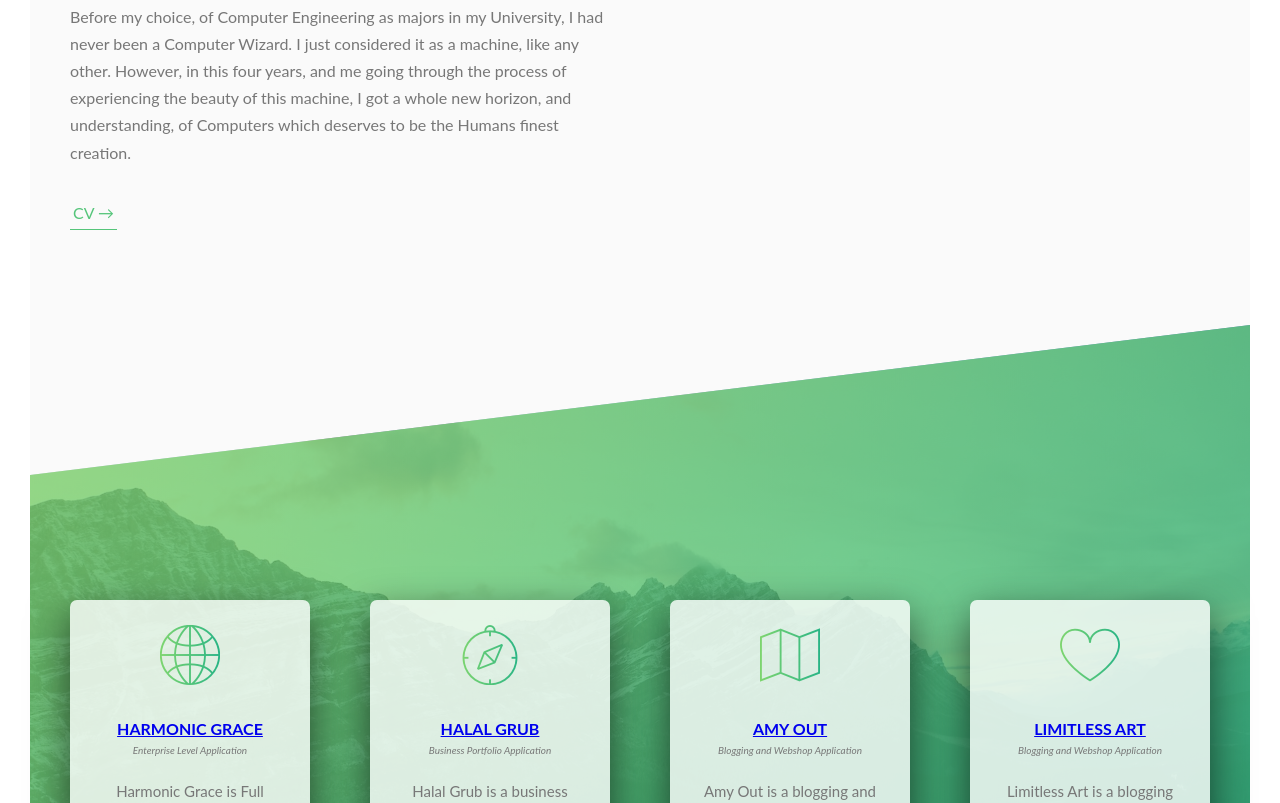
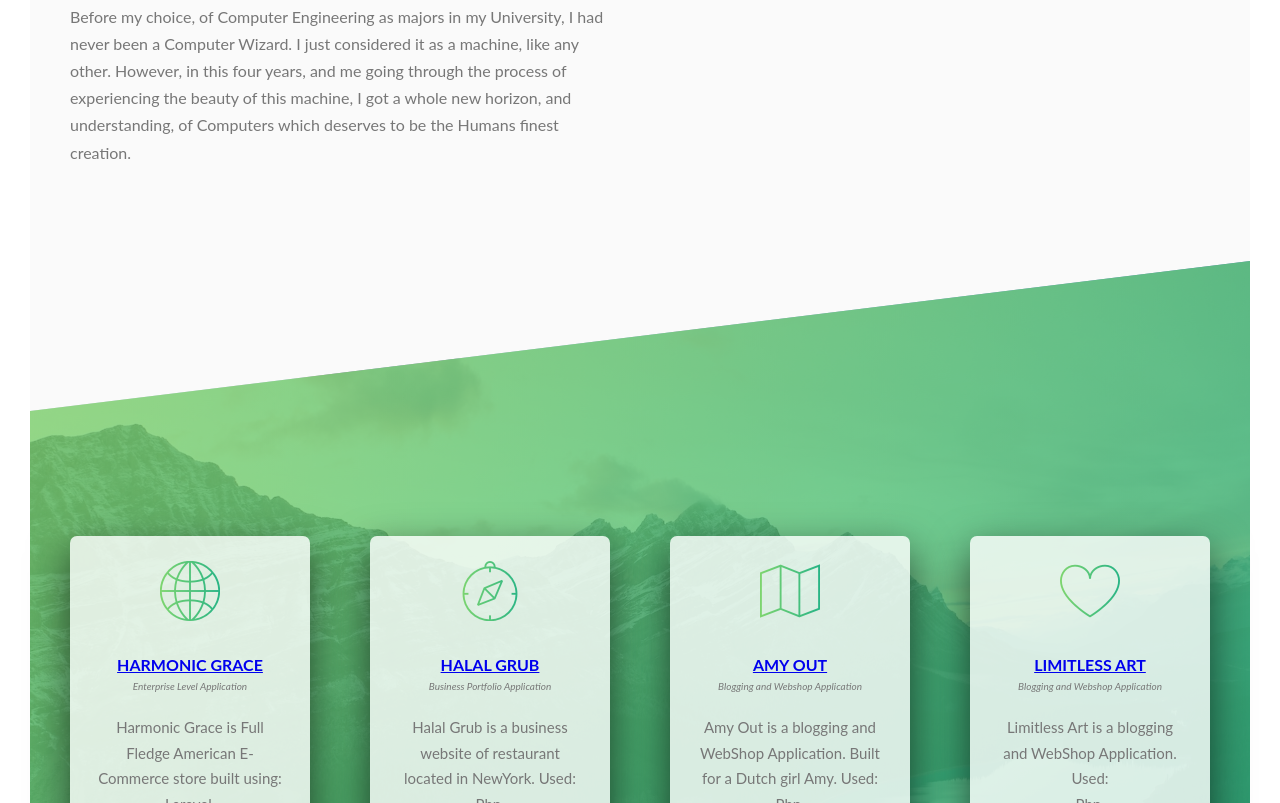
Before and after one commit to SujalPaudel/SujalPaudel.github.io, a plain HTML site: page index.html in a window 1280 px wide. Shown: the part 1320-2123 px from the top of the page. Drawn offline with Linux system fonts and the light colour scheme; a script that the page names is missing.

Commit message:
changed CV

```diff
--- a/index.html
+++ b/index.html
@@ -83,9 +83,7 @@
                         I got a whole new horizon, and understanding, of Computers which deserves to
                         be the Humans finest creation.
                     </p>
-                    <a href="https://docs.google.com/document/d/1pH7s1CYO13AaaXXQCrvqx5EJcOZ6MYccXcaFL7ESpGg/edit#heading=h.y7d3xdxnr44m" class="btn-text">
-                        CV &rarr;
-                    </a>
+
 
 
                 </div>
```
